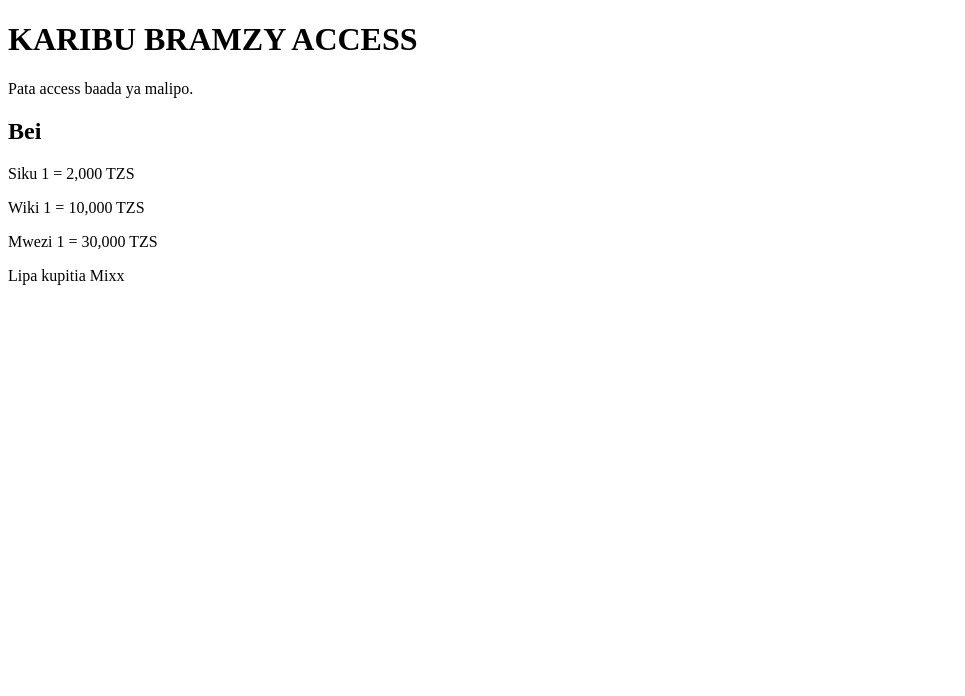
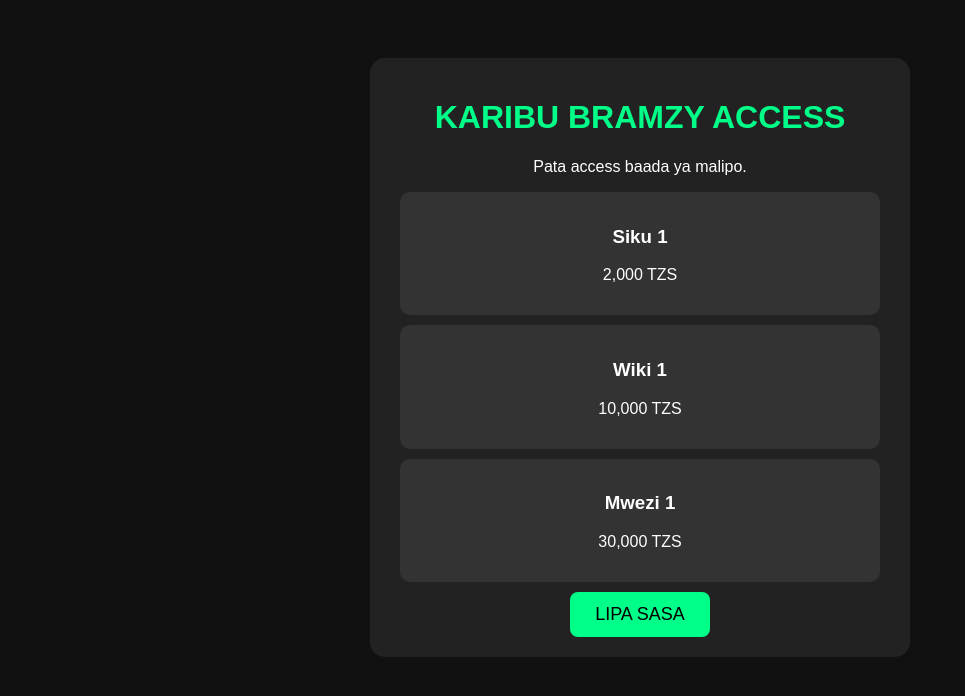
Before and after one commit to BRAMZY-HOST/website1, a plain HTML site: page index.html in a window 1280 px wide. Shown: the whole page, without its empty margins (0-965 px from the left). Drawn offline with Linux system fonts and the light colour scheme.

Commit message:
Update index.html

```diff
--- a/index.html
+++ b/index.html
@@ -3,21 +3,74 @@
 <head>
 <meta charset="UTF-8">
 <title>BRAMZY ACCESS</title>
+
+<style>
+body{
+    background:#111;
+    color:white;
+    font-family:Arial;
+    text-align:center;
+    padding-top:50px;
+}
+
+.container{
+    max-width:500px;
+    margin:auto;
+    background:#222;
+    padding:20px;
+    border-radius:15px;
+}
+
+h1{
+    color:#00ff88;
+}
+
+.price{
+    background:#333;
+    margin:10px;
+    padding:15px;
+    border-radius:10px;
+}
+
+button{
+    background:#00ff88;
+    color:black;
+    border:none;
+    padding:12px 25px;
+    border-radius:8px;
+    cursor:pointer;
+    font-size:18px;
+}
+</style>
+
 </head>
 
 <body>
+
+<div class="container">
 
 <h1>KARIBU BRAMZY ACCESS</h1>
 
 <p>Pata access baada ya malipo.</p>
 
-<h2>Bei</h2>
+<div class="price">
+<h3>Siku 1</h3>
+<p>2,000 TZS</p>
+</div>
 
-<p>Siku 1 = 2,000 TZS</p>
-<p>Wiki 1 = 10,000 TZS</p>
-<p>Mwezi 1 = 30,000 TZS</p>
+<div class="price">
+<h3>Wiki 1</h3>
+<p>10,000 TZS</p>
+</div>
 
-<p>Lipa kupitia Mixx</p>
+<div class="price">
+<h3>Mwezi 1</h3>
+<p>30,000 TZS</p>
+</div>
+
+<button>LIPA SASA</button>
+
+</div>
 
 </body>
 </html>
```
